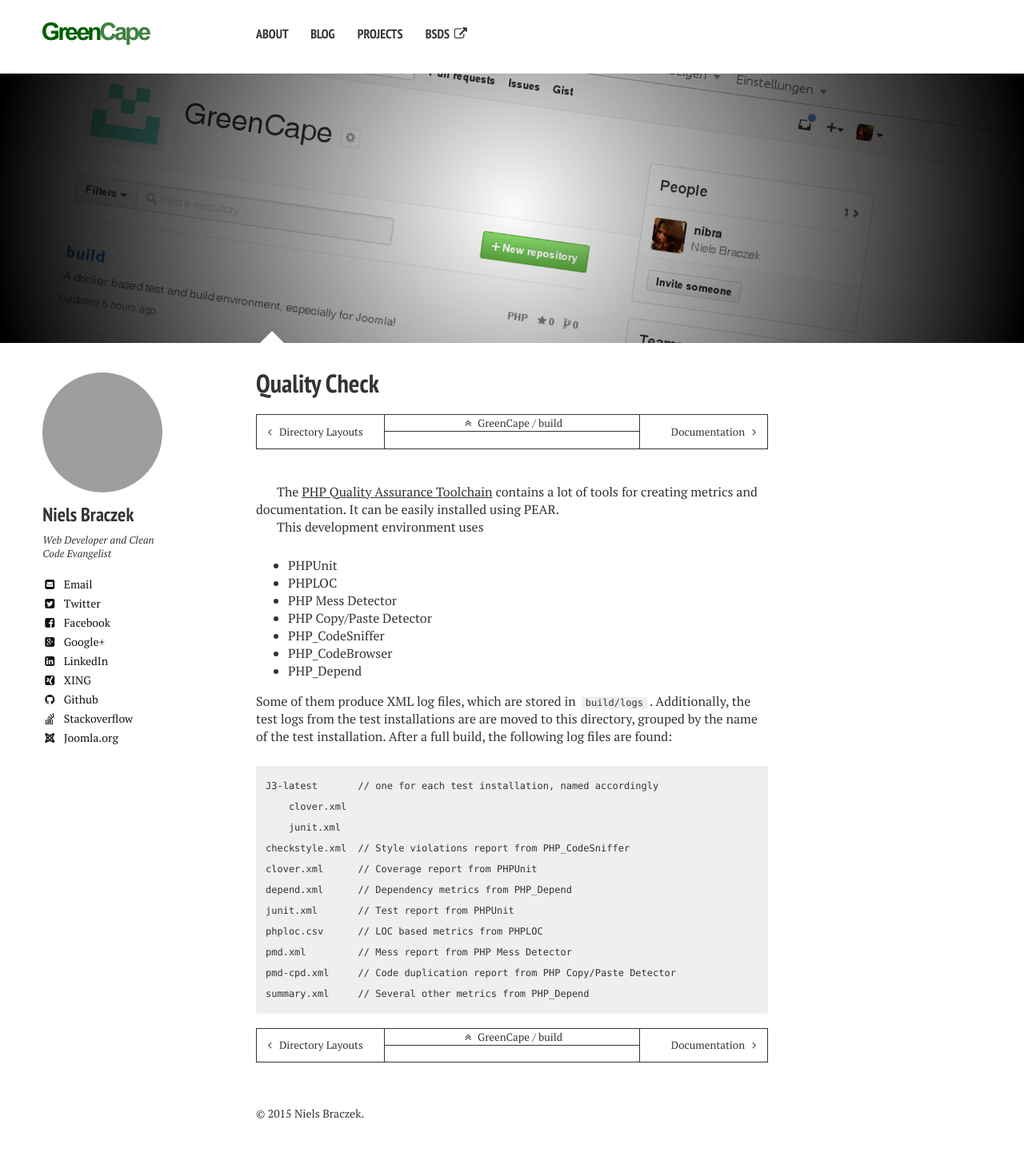
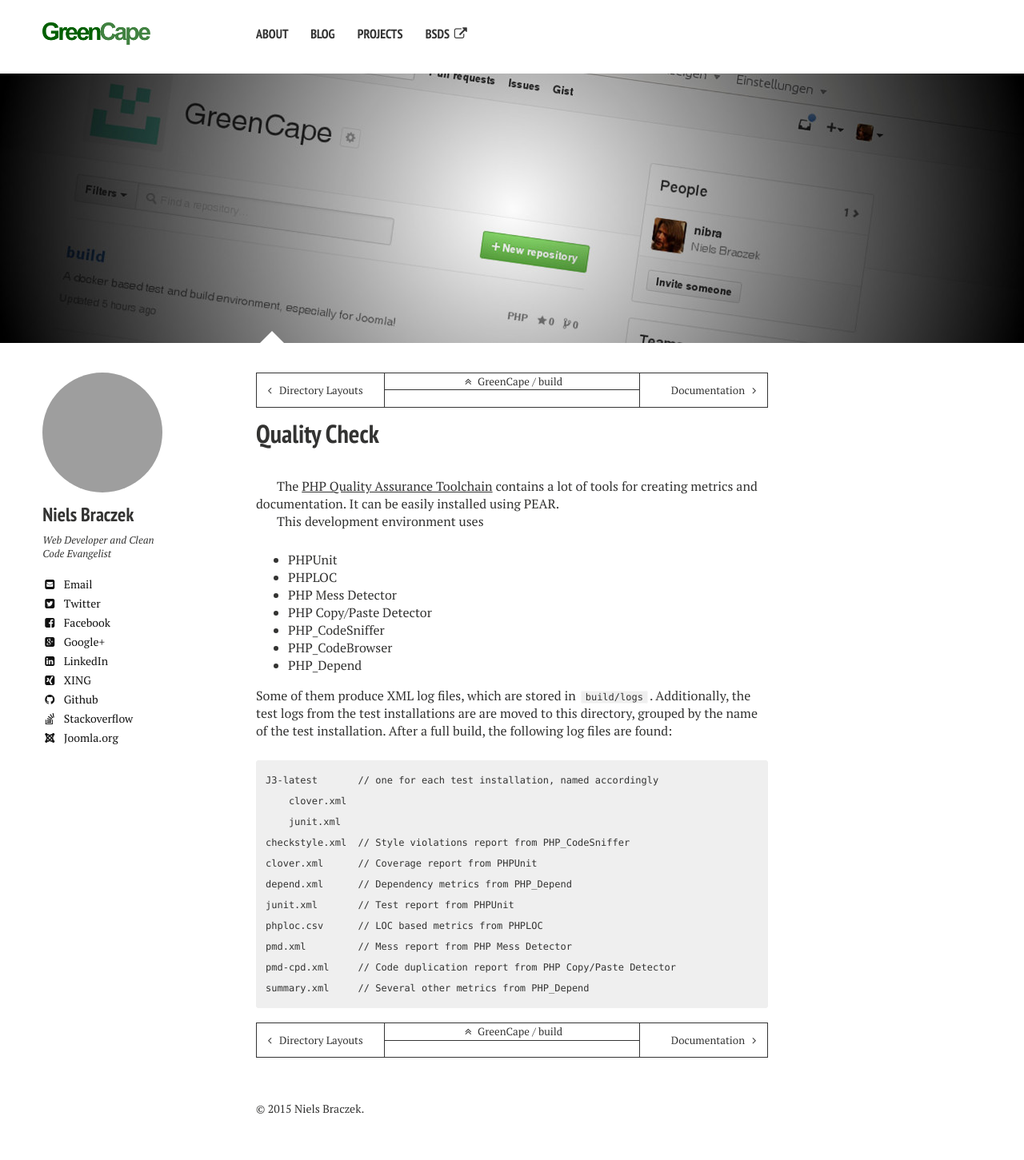
Before and after one commit to GreenCape/greencape.github.io, a Jekyll site: the page built from build/quality/index.md, in a window 1280 px wide. Shown: the whole page at 80% size. Built offline with Jekyll 4.4.1, drawn with Linux system fonts in a browser that asks for light colours; nearby versions of some CDN libraries; grey boxes are pictures that could not be loaded.

Commit message:
Moved docnav above headline

```diff
--- a/_layouts/project.html
+++ b/_layouts/project.html
@@ -20,9 +20,9 @@
     {% include _author-bio.html %}
   </div>
   <article class="page">
-    <h1>{{ page.title }}{% if page.github %}{% include _github.html %}{% endif %}</h1>
+      {% include _doc_nav.html %}
+      <h1>{{ page.title }}{% if page.github %}{% include _github.html %}{% endif %}</h1>
     <div class="article-wrap">
-      {% include _doc_nav.html %}
       <p> {% include _badges.html %}</p>
       {{ content }}
       {% include _doc_nav.html %}
```
